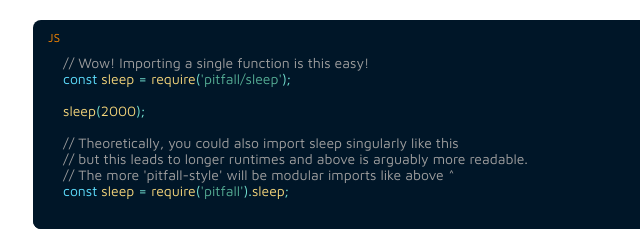
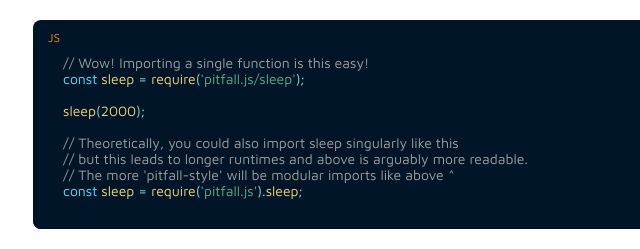
Before and after one commit to canarado/pitfall.js, a website: page docs/index.html in a window 1280 px wide. Shown: the part 1351-1600 px from the top of the page, 247-887 px from the left. Drawn offline with Linux system fonts and the light colour scheme.

Commit message:
update docs

```diff
--- a/docs/index.html
+++ b/docs/index.html
@@ -105,14 +105,14 @@ pitfallUtils.sleep(2000);
 </blockquote>
 <p>Absolutely! Let's cherry-pick one singular tiny function!</p>
 <pre class="prettyprint source lang-js"><code>// Wow! Importing a single function is this easy!
-const sleep = require('pitfall/sleep');
+const sleep = require('pitfall.js/sleep');
 
 sleep(2000);
 
 // Theoretically, you could also import sleep singularly like this
 // but this leads to longer runtimes and above is arguably more readable.
 // The more 'pitfall-style' will be modular imports like above ^
-const sleep = require('pitfall').sleep;
+const sleep = require('pitfall.js').sleep;
 </code></pre></article>
     </section>
 
```
Also changed, not shown: README.md.
